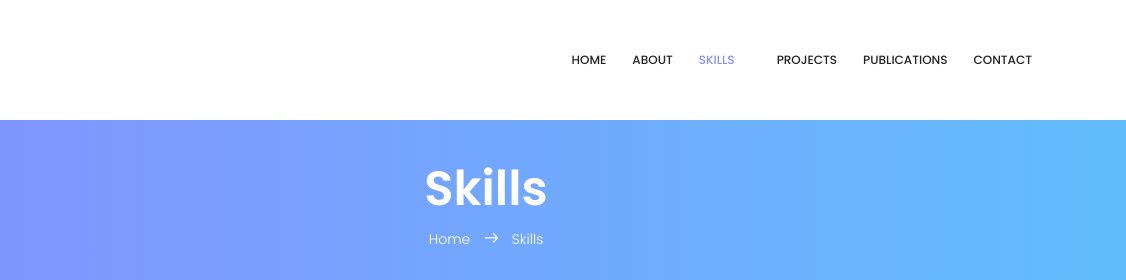
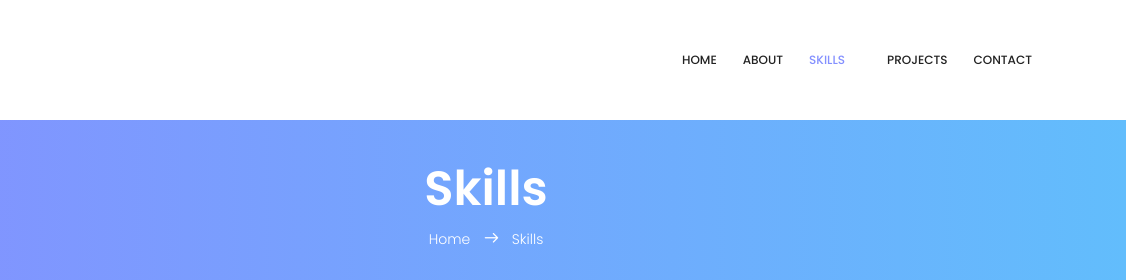
Before and after one commit to mahmud97/mahmud97.github.io, a plain HTML site: page services.html in a window 1280 px wide. Shown: the top 280 px of the page, 154-1280 px from the left. Drawn offline with nearby package versions, Linux system fonts and the light colour scheme; some packages are replaced by stand-ins of ours.

Commit message:
Update services.html

```diff
--- a/services.html
+++ b/services.html
@@ -45,7 +45,7 @@
 						<li><a href="about.html">About</a></li>
 						<li><a href="services.html">Skills</li>
 						<li><a href="portfolio.html">Projects</a></li>
-						<li><a href="publications.html">Publications</a></li>
+						<!-- <li><a href="publications.html">Publications</a></li>-->
 
 						<li><a href="contact.html">Contact</a></li>
 					</ul>
```
